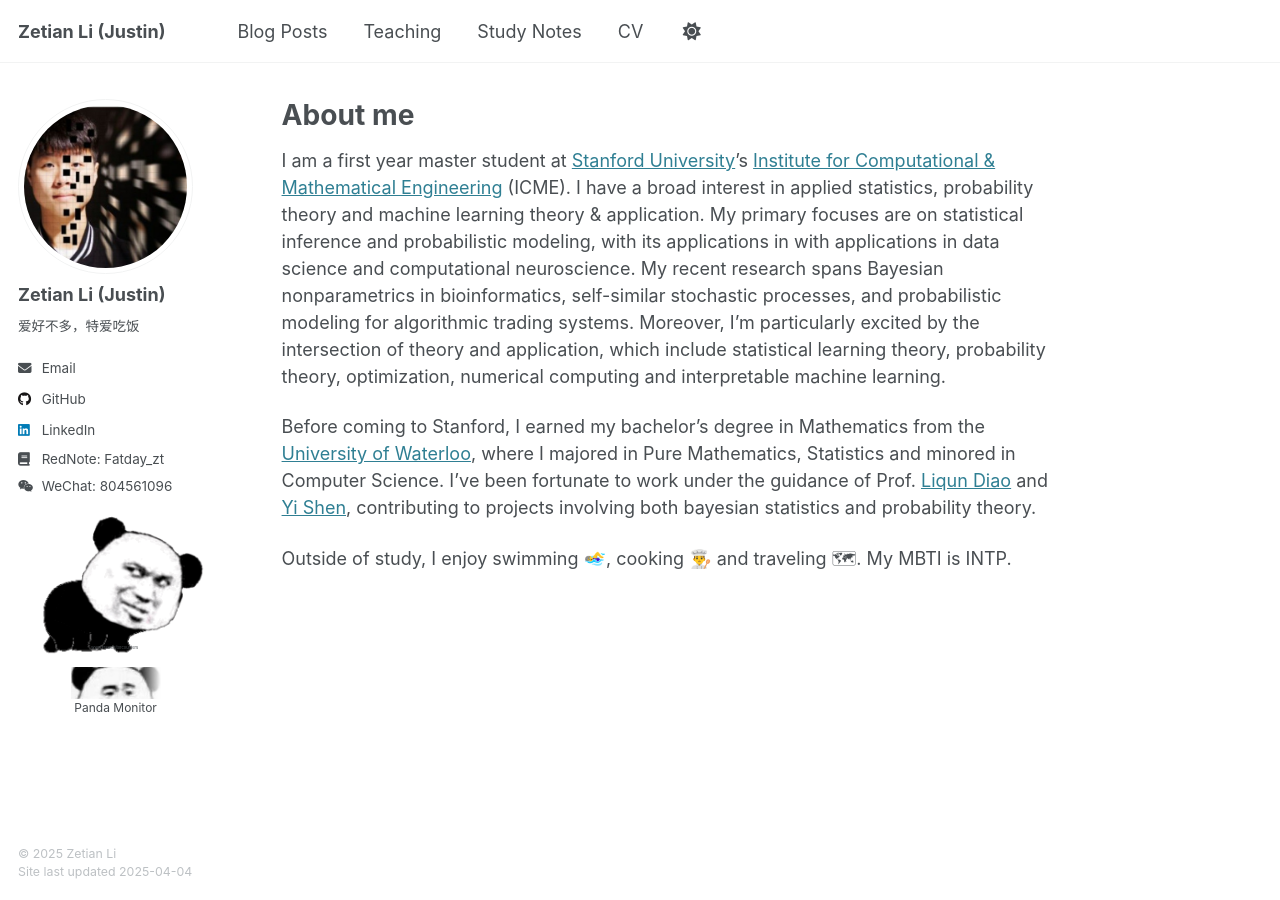
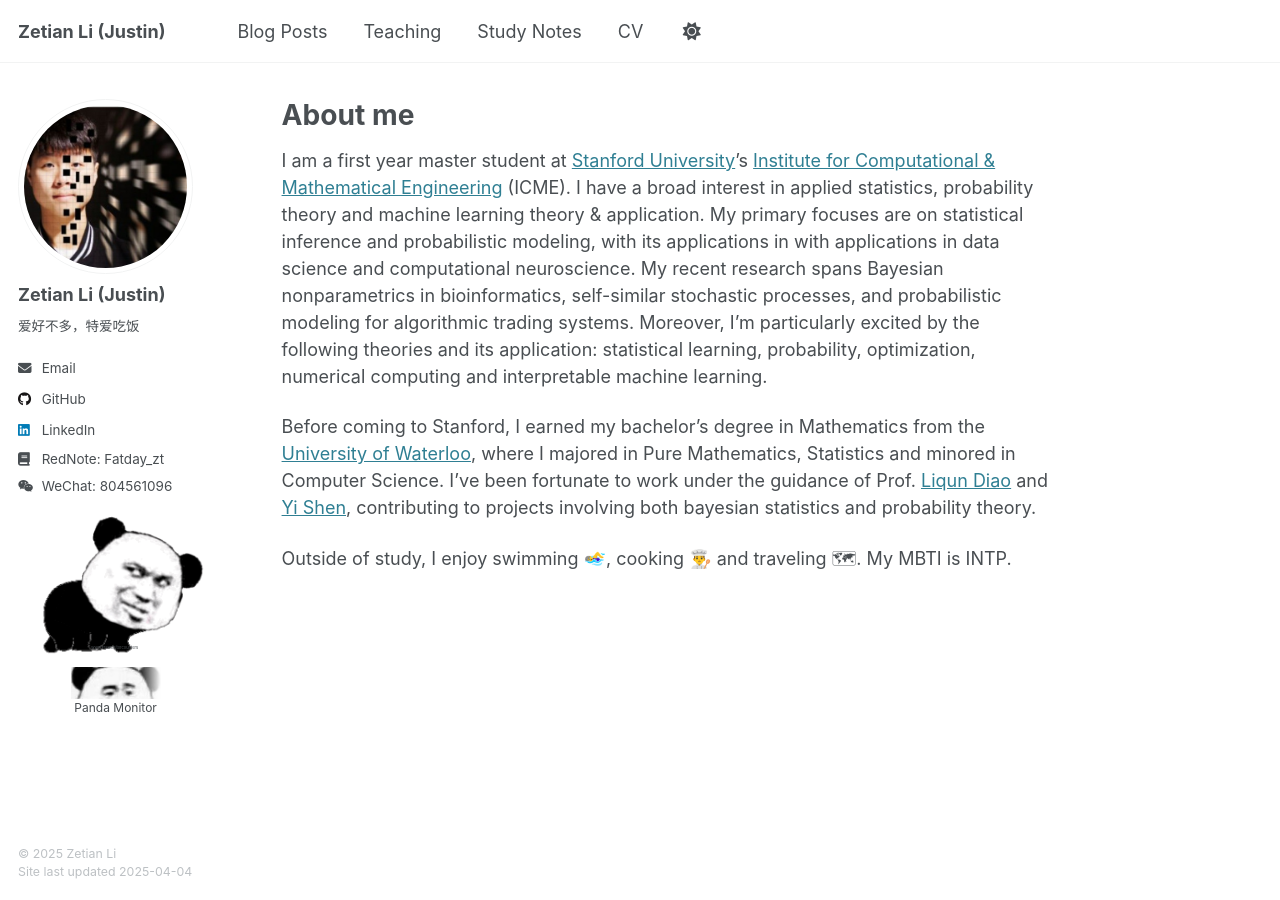
Before and after one commit to fatday/fatday.github.io, a Jekyll site: the page built from _pages/about.md, in a window 1280 px wide. Built offline with Jekyll 4.4.1, drawn with Linux system fonts in a browser that asks for light colours.

Commit message:
Update about.md

```diff
--- a/_pages/about.md
+++ b/_pages/about.md
@@ -12,7 +12,7 @@ redirect_from:
 ---
 
 # About me
-I am a first year master student at [Stanford University](https://www.stanford.edu/)'s [Institute for Computational & Mathematical Engineering](https://icme.stanford.edu/) (ICME). I have a broad interest in applied statistics, probability theory and machine learning theory & application. My primary focuses are on statistical inference and probabilistic modeling, with its applications in with applications in data science and computational neuroscience. My recent research spans Bayesian nonparametrics in bioinformatics, self-similar stochastic processes, and probabilistic modeling for algorithmic trading systems.  Moreover, I'm particularly excited by the intersection of theory and application, which include statistical learning theory, probability theory, optimization, numerical computing and interpretable machine learning.
+I am a first year master student at [Stanford University](https://www.stanford.edu/)'s [Institute for Computational & Mathematical Engineering](https://icme.stanford.edu/) (ICME). I have a broad interest in applied statistics, probability theory and machine learning theory & application. My primary focuses are on statistical inference and probabilistic modeling, with its applications in with applications in data science and computational neuroscience. My recent research spans Bayesian nonparametrics in bioinformatics, self-similar stochastic processes, and probabilistic modeling for algorithmic trading systems.  Moreover, I'm particularly excited by the following theories and its application: statistical learning, probability, optimization, numerical computing and interpretable machine learning.
 
 Before coming to Stanford, I earned my bachelor’s degree in Mathematics from the [University of Waterloo](https://uwaterloo.ca/), where I majored in Pure Mathematics, Statistics and minored in Computer Science. I’ve been fortunate to work under the guidance of Prof. [Liqun Diao](http://liqundiao.com/) and [Yi Shen](https://sites.google.com/site/yishenenglish/), contributing to projects involving both bayesian statistics and probability theory.
 
```
